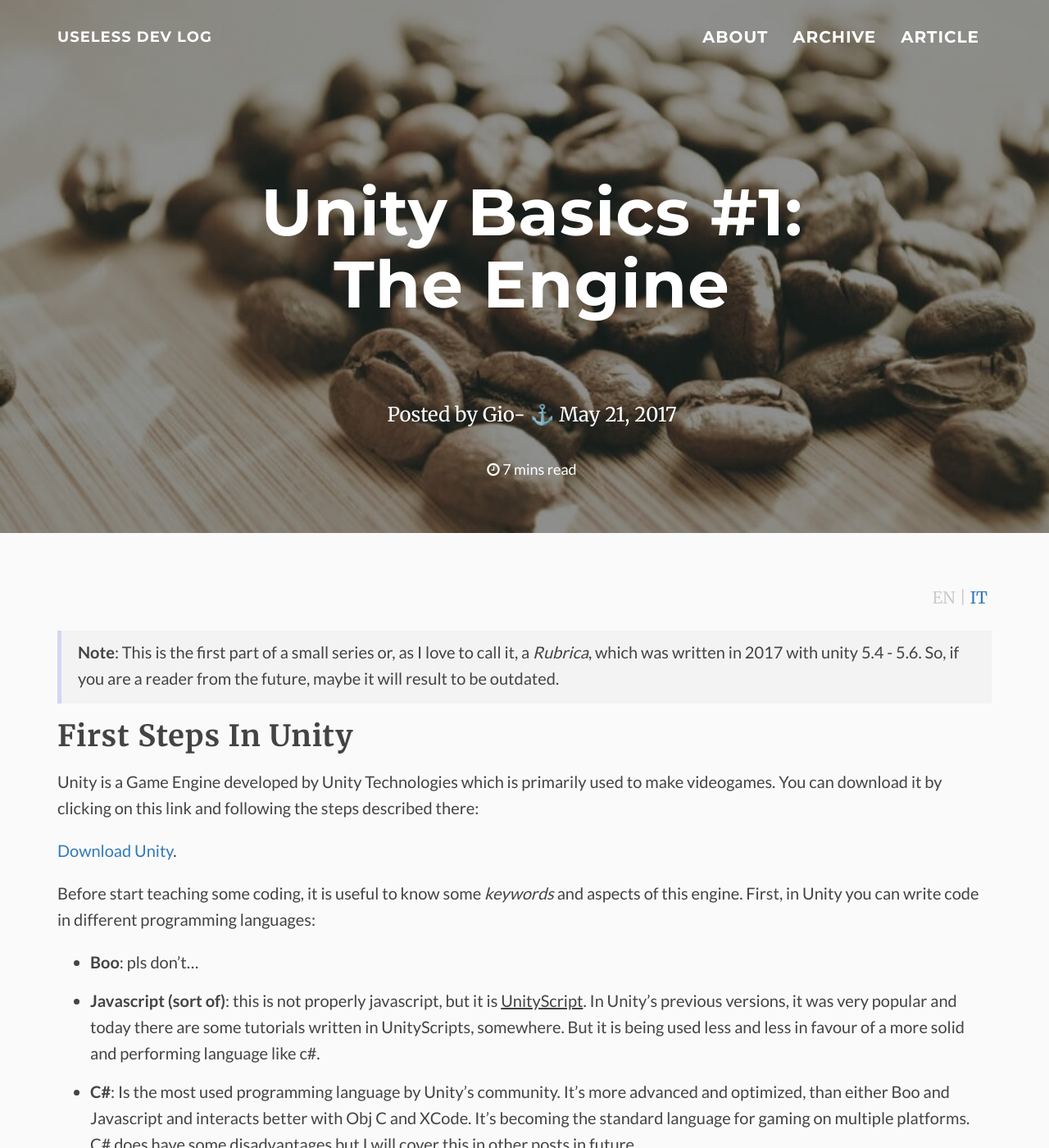
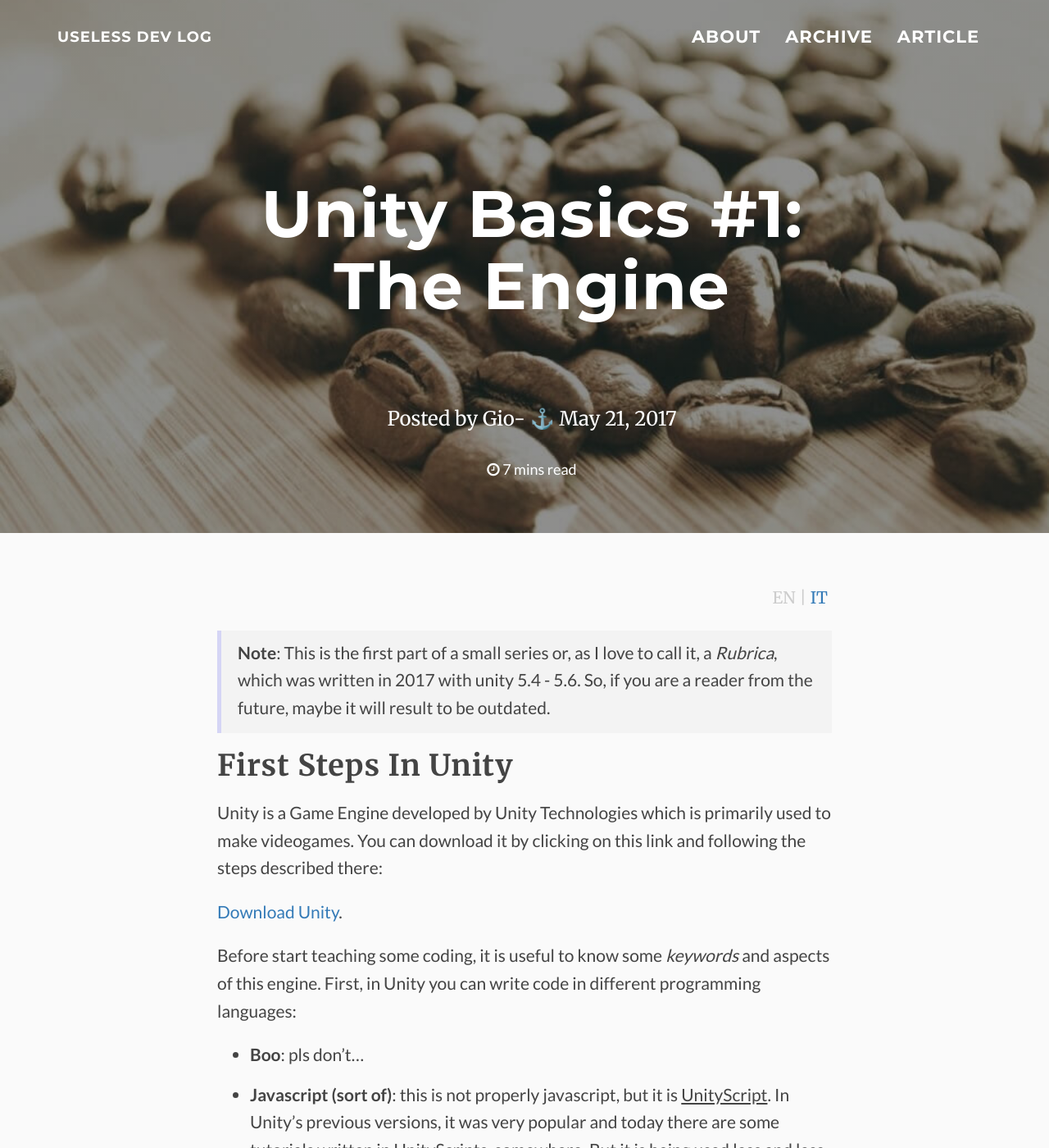
Before and after one commit to UselessDevLog/uselessdevlog, a Jekyll site: the page built from _posts/2017-05-21-unity-basics-part-1.md, in a window 1280 px wide and 1400 px high. Shown: the whole window at 82% size. Built offline with Jekyll 4.4.1, drawn with Linux system fonts in a browser that asks for light colours; nearby versions of some CDN libraries; comment, search, counter and statistics services are not loaded.

Commit message:
Layout Change Test

```diff
--- a/_layouts/post.html
+++ b/_layouts/post.html
@@ -64,6 +64,8 @@ layout: default-post
     </header>
 
     <div class="post-content content-section container" itemprop="articleBody">
+                <div class="row">
+            <div class="col-lg-8 col-lg-offset-2 col-md-10 col-md-offset-2">
         {{ content }}
         <br>
                 {% if page.categories %}
@@ -126,6 +128,8 @@ layout: default-post
             </p>
             <hr />
     </div>
+        </div>
+        </div>
 
         {% if page.author and site.data.authors[page.author] %}
         <div class="post-author container">
--- a/_sass/_base.scss
+++ b/_sass/_base.scss
@@ -62,34 +62,30 @@ p {
 
 ul, ol {
     font-size: $pFontSize;
-    line-height: 1.6em;
+    line-height: 1.8em;
     text-rendering: optimizeLegibility;
 }
 table {
     font-size: $pFontSize;
-    line-height: 1.6em;
+    line-height: 1.8em;
     text-rendering: optimizeLegibility;
 }
 
 @media(min-width:768px) {
     p {
-        margin: 0 0 35px;
-        font-size: 18px;
+        margin: 0 0 30px;
+        font-size: 21px;
         line-height: 1.6em;
         text-rendering: optimizeLegibility;
     }
 
     ul, ol, table {
-        font-size: 18px;
+        font-size: 21px;
         line-height: 1.6em;
         text-rendering: optimizeLegibility;
     }
 }
-@media(min-width: 1200px) {
-    p, ul, ol, table{
-        font-size: 20px;
-    }
-}
+
 
 a, a.panel-social {
     color: $boldFontColor;
```
